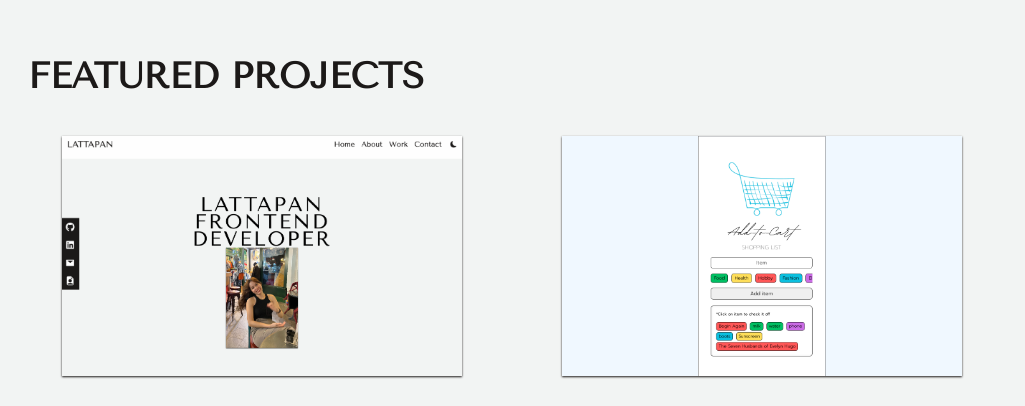
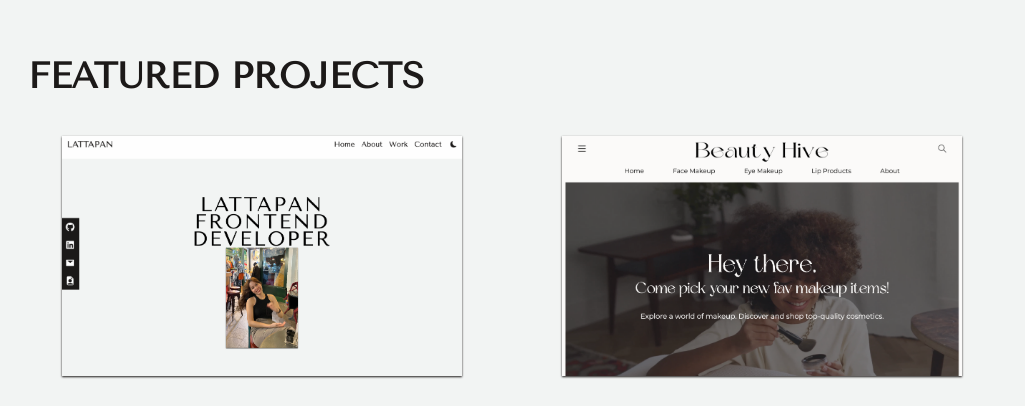
Before and after one commit to lattapanr/portfolio, a React (Vite) app: page / in a window 1280 px wide. Shown: the part 1560-1966 px from the top of the page, without its empty margins (128-1153 px from the left). Built offline with nearby package versions, Linux system fonts and the light colour scheme.

Commit message:
Change project shown

```diff
--- a/src/components/Work.jsx
+++ b/src/components/Work.jsx
@@ -1,6 +1,6 @@
 import EtchASketch from "../assets/projects/etch-a-sketch.png";
-import AddToCart from "../assets/projects/addToCart.png";
-import Portofolio from "../assets/projects/portfolio.png";
+import BeautyHive from "../assets/projects/beautyHive.png";
+import Portfolio from "../assets/projects/portfolio.png";
 import FitnessPal from "../assets/projects/fitnessPal.png";
 import "../index.css";
 
@@ -44,7 +44,7 @@ const Work = () => {
 
         <div id="work" className="grid md:grid-cols-2 gap-8">
           <ProjectItem
-            image={Portofolio}
+            image={Portfolio}
             title="Portfolio Website"
             desc="This responsive portfolio website is built using React and Tailwind CSS. It showcases my work and provides a live contact form for easy communication. Also, it offers light and dark mode for visitor's visual themes preference"
             demoLink=""
@@ -52,9 +52,9 @@ const Work = () => {
           />
 
           <ProjectItem
-            image={AddToCart}
-            title="Add-to-Cart"
-            desc="A shopping list app created with HTML, CSS, JavaScript and Firebase's Realtime Database."
+            image={BeautyHive}
+            title="Beauty Hive"
+            desc="Beauty Hive: A modern React website showcasing MakeupAPI's products. Search by brand, explore face, eye, and lip categories. Developed with React, React Router, and optimized API calls."
             demoLink="https://add-to-cart-alpha.vercel.app/"
             codeLink="https://github.com/lattapanr/add-to-cart"
           />
```
Also changed, not shown: src/assets/projects/addToCart.png (deleted), src/assets/projects/beautyHive.png (added).
